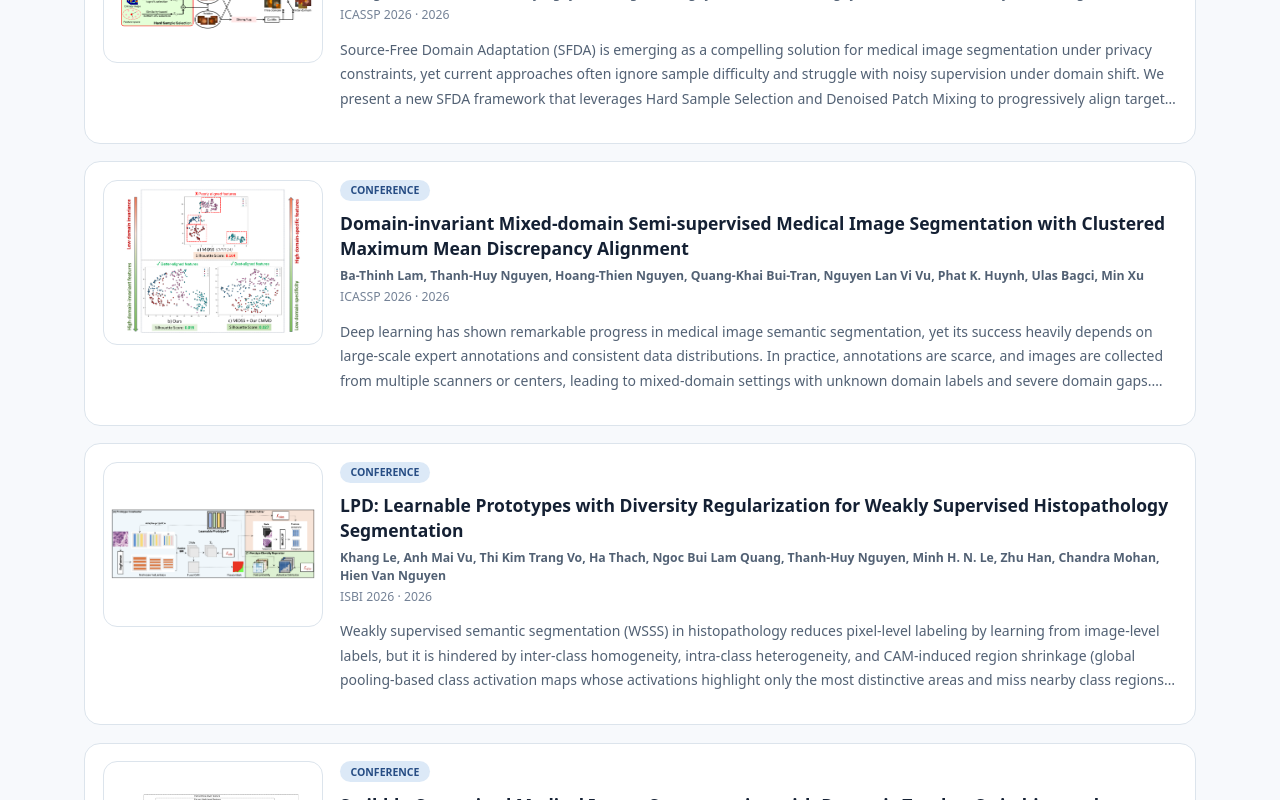
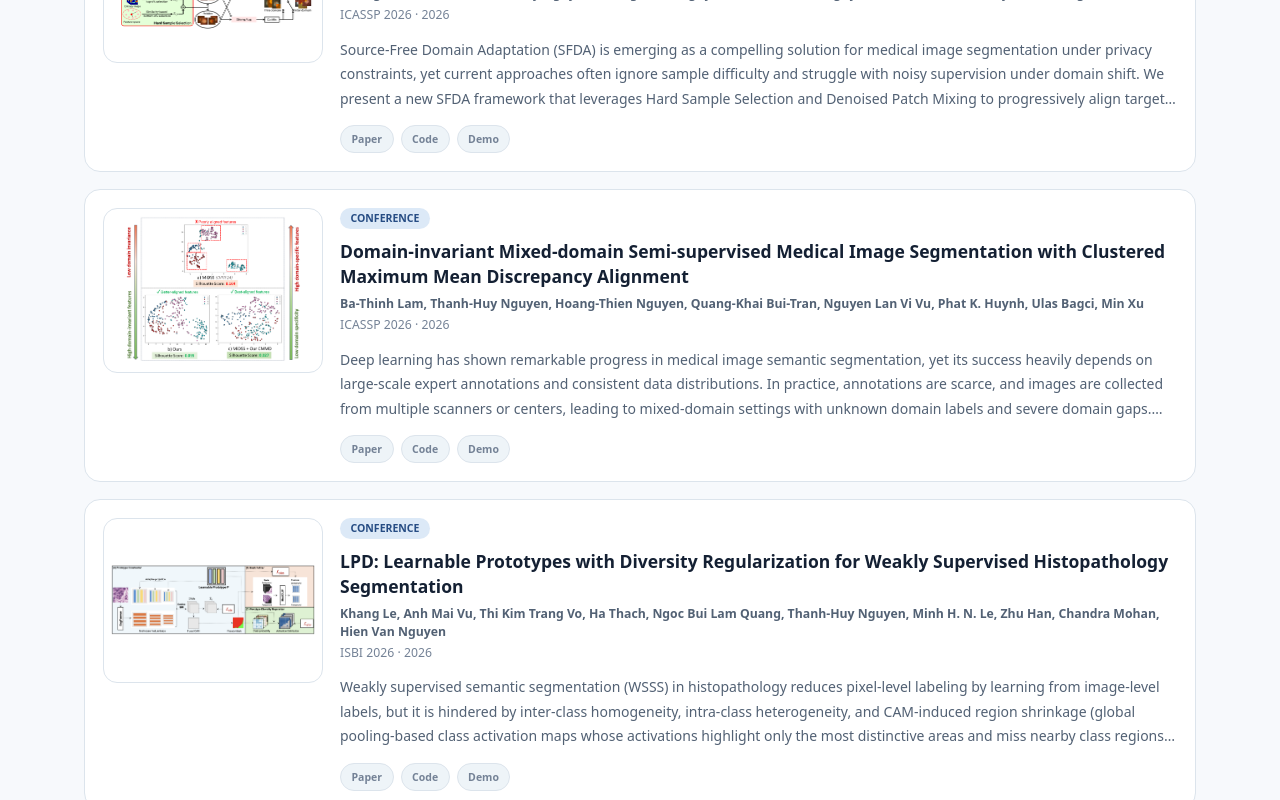
Before and after one commit to AIMA-Research-Group/aima-research-group.github.io, a Next.js app: page / in a window 1280 px wide. Shown: the part 4080-4880 px from the top of the page. Built offline with nearby package versions, Linux system fonts and the light colour scheme.

Commit message:
Add publication action buttons

```diff
--- a/components/content/Cards.tsx
+++ b/components/content/Cards.tsx
@@ -102,6 +102,40 @@ function publicationTypeTone(type: Publication["publication_type"]) {
   return tones[type];
 }
 
+function findPublicationLink(publication: Publication, target: "paper" | "code" | "demo") {
+  return publication.links.find((link) => link.label.toLowerCase().includes(target));
+}
+
+function PublicationLinkButtons({ publication }: { publication: Publication }) {
+  const actions = [
+    { label: "Paper", link: findPublicationLink(publication, "paper") },
+    { label: "Code", link: findPublicationLink(publication, "code") },
+    { label: "Demo", link: findPublicationLink(publication, "demo") },
+  ];
+
+  return (
+    <div className="mt-4 flex flex-wrap gap-2">
+      {actions.map((action) => action.link ? (
+        <a
+          key={action.label}
+          href={withBasePath(action.link.url)}
+          className="inline-flex h-8 items-center gap-1 rounded-full border border-[var(--aima-deep-blue)] px-3 text-xs font-black text-[var(--aima-deep-blue)] transition hover:-translate-y-0.5 hover:bg-[var(--aima-soft-blue)]"
+        >
+          {action.label}<ExternalLink className="h-3 w-3" />
+        </a>
+      ) : (
+        <span
+          key={action.label}
+          title={`${action.label} link will be added soon`}
+          className="inline-flex h-8 cursor-default items-center rounded-full border border-[var(--border)] bg-[var(--surface-muted)] px-3 text-xs font-black text-[var(--text-muted)]"
+        >
+          {action.label}
+        </span>
+      ))}
+    </div>
+  );
+}
+
 export function ResearchThemeCard({ theme, projectCount, publicationCount }: { theme: ResearchTheme; projectCount: number; publicationCount: number }) {
   return (
     <article className="surface-card group overflow-hidden transition duration-300 hover:-translate-y-1 hover:shadow-[var(--shadow-soft)]">
@@ -156,9 +190,7 @@ export function PublicationCard({ publication }: { publication: Publication }) {
         <p className="mt-2 text-sm font-bold text-[var(--text-secondary)]">{publication.authors.join(", ")}</p>
         <p className="mt-1 text-sm text-[var(--text-muted)]">{publication.venue} · {publication.year}</p>
         <p className="mt-4 line-clamp-3 leading-7 text-[var(--text-secondary)]">{publication.abstract}</p>
-        <div className="mt-4 flex flex-wrap gap-3">
-          {publication.links.map((link) => <span key={link.label} className="inline-flex items-center gap-1 text-sm font-bold text-[var(--aima-deep-blue)]">{link.label}<ExternalLink className="h-3 w-3" /></span>)}
-        </div>
+        <PublicationLinkButtons publication={publication} />
       </div>
     </article>
   );
```
